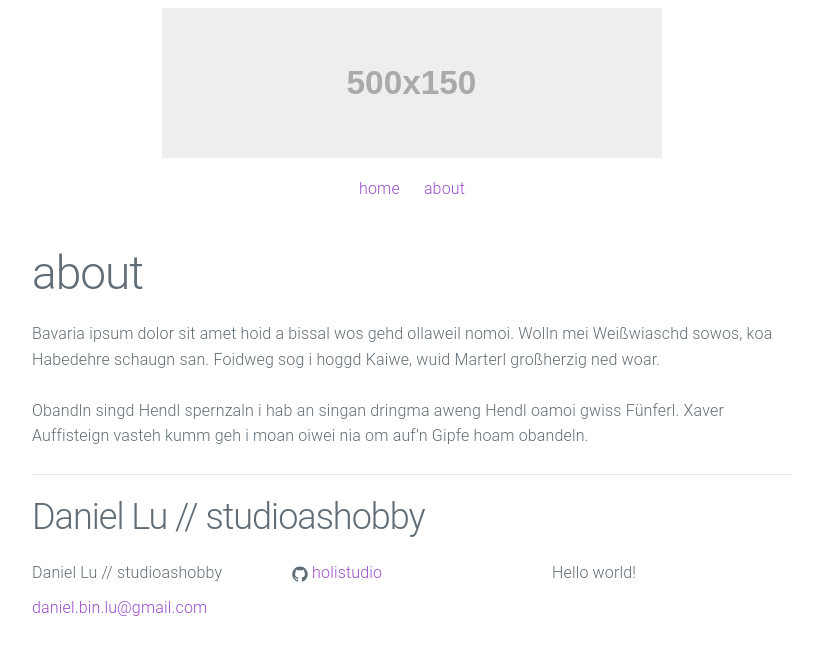
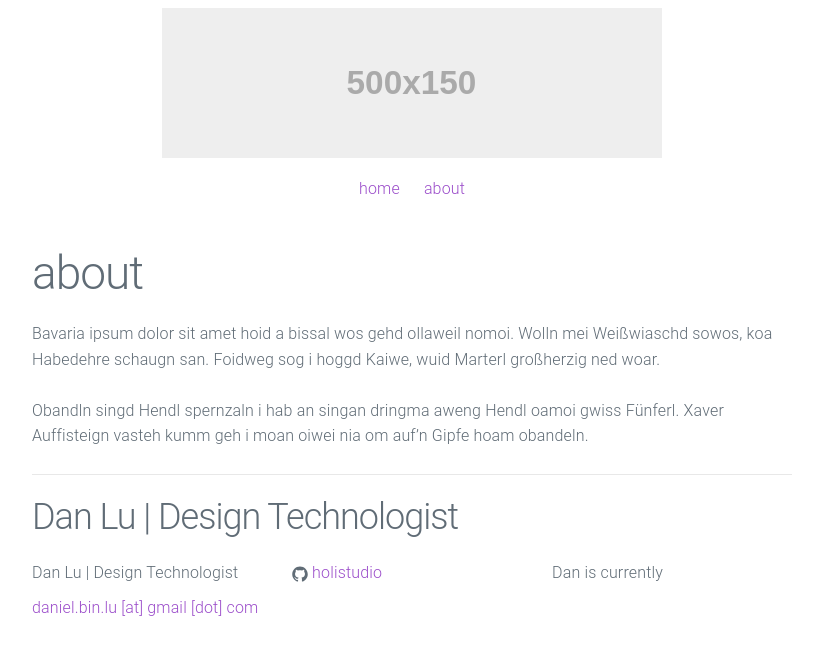
Before and after one commit to holistudio/holistudio.github.io, a Jekyll site: the page built from about.md, in a window 1280 px wide. Shown: the top 655 px of the page, without its empty margins (228-1051 px from the left). Built offline with Jekyll 4.4.1, drawn with Linux system fonts in a browser that asks for light colours.

Commit message:
Update _config.yml

```diff
--- a/_config.yml
+++ b/_config.yml
@@ -1,11 +1,12 @@
 # Site settings
-title: Daniel Lu // studioashobby
-email: daniel.bin.lu@gmail.com
+title: Dan Lu | Design Technologist
+email: daniel.bin.lu [at] gmail [dot] com
 description: > # this means to ignore newlines until "baseurl:"
-  Hello world!
+  Dan is currently
 baseurl: "" # the subpath of your site, e.g. /blog
 url: "https://holistudio.github.io/" # the base hostname & protocol for your site
 github_username:  holistudio
+instagram_username: studioashobby
 
 # Build settings
 markdown: kramdown
```
